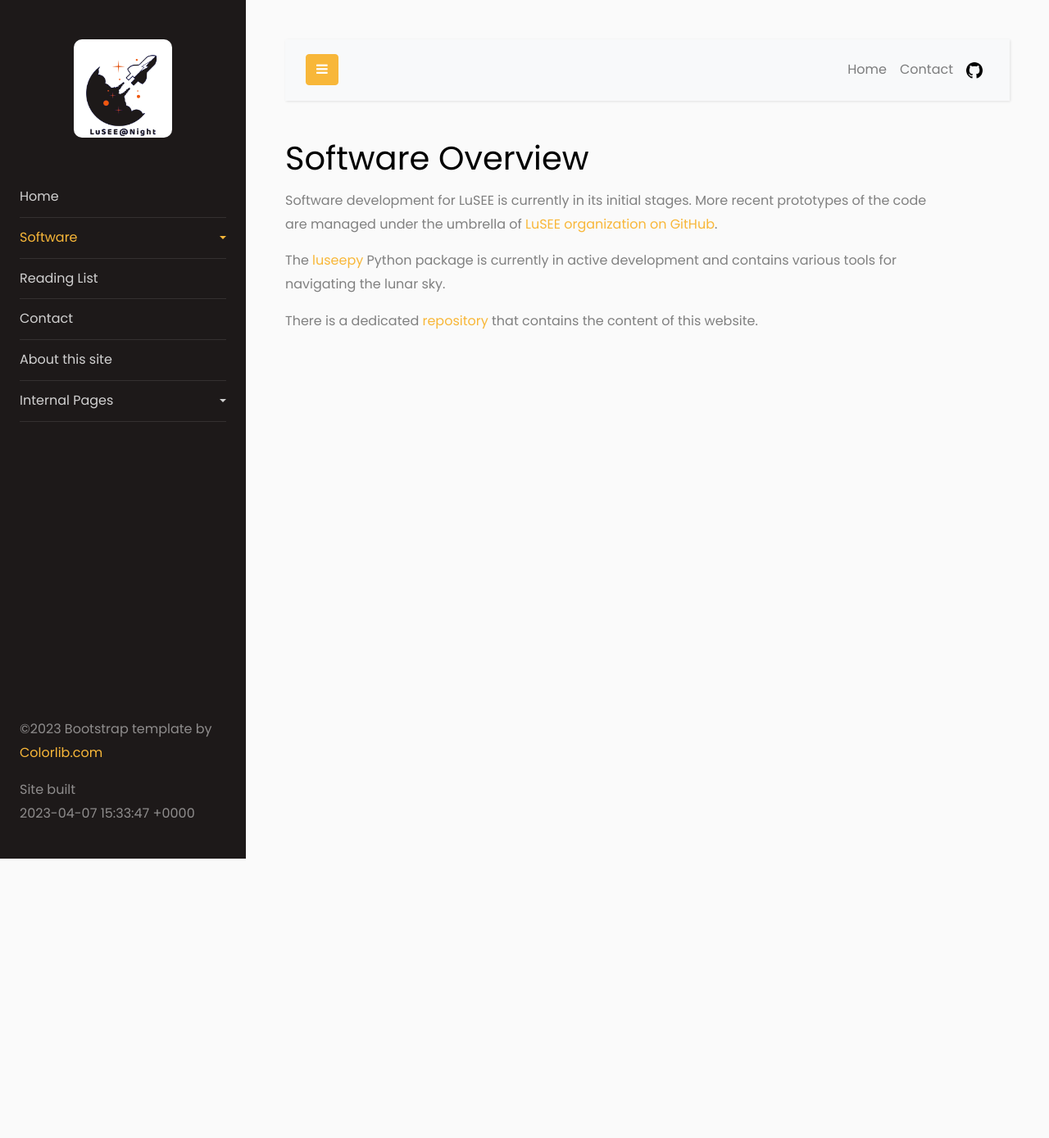
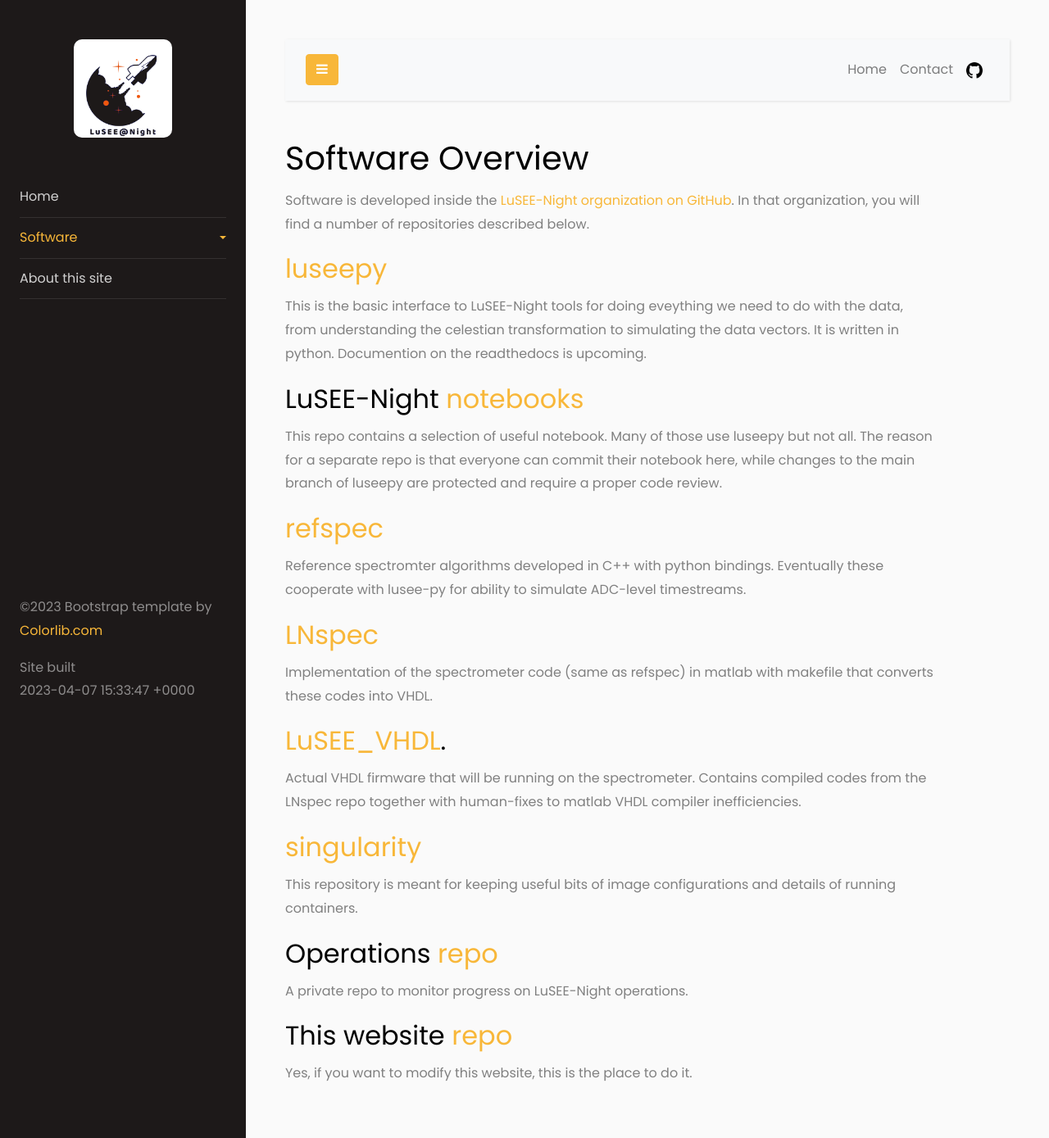
Before and after one commit to lusee-night/lusee-night.github.io, a Jekyll site: the page built from _content/software_overview.md, in a window 1280 px wide. Shown: the whole page at 82% size. Built offline with Jekyll 4.4.1, drawn with Linux system fonts in a browser that asks for light colours; before the commit the page ends 1048 px from its top, so only the background shows below that.

Commit message:
fixes, clears

```diff
--- a/_content/software_overview.md
+++ b/_content/software_overview.md
@@ -6,13 +6,40 @@ name: software_overview
 
 # Software Overview
 
-Software development for LuSEE is currently in its initial stages.
-More recent prototypes of the code are managed under the umbrella
-of [LuSEE organization on GitHub](https://github.com/lusee-night){:target="_blank"}.
+Software is developed inside the [LuSEE-Night organization on GitHub](https://github.com/lusee-night){:target="_blank"}.
+In that organization, you will find a number of repositories described below.
 
-The [luseepy](https://github.com//lusee-night/luseepy){:target="_blank"}
-Python package is currently in active development and contains various tools for navigating
-the lunar sky.
+## [luseepy](https://github.com/lusee-night/luseepy)
 
-There is a dedicated <a href="{{ site.github }}" target="_blank">repository</a>
-that contains the content of this website.
+This is the basic interface to LuSEE-Night tools for doing eveything we need to do with the data, from understanding the celestian transformation to simulating the data vectors.
+It is written in python. Documention on the readthedocs is upcoming.
+
+## LuSEE-Night [notebooks](https://github.com/lusee-night/notebooks)
+
+This repo contains a selection of useful notebook. Many of those use luseepy but not all. The reason for a separate repo is that everyone can commit their notebook here, while changes to the main branch of luseepy are protected and require a proper code review.
+
+## [refspec](https://github.com/lusee-night/luseepy)
+
+Reference spectromter algorithms developed in C++ with python bindings. Eventually these cooperate with lusee-py for ability to simulate ADC-level timestreams.
+
+## [LNspec](https://github.com/lusee-night/LNspec)
+
+Implementation of the spectrometer code (same as refspec) in matlab with makefile that converts these codes into VHDL.
+
+## [LuSEE_VHDL](https://github.com/eraguzin-bnl/LuSEE_VHDL).
+
+Actual VHDL firmware that will be running on the spectrometer. Contains compiled codes from the LNspec repo together with human-fixes to matlab VHDL compiler inefficiencies.
+
+
+## [singularity](https://github.com/lusee-night/singularity)
+
+This repository is meant for keeping useful bits of image configurations and details of running containers.
+
+
+## Operations [repo](https://github.com/lusee-night/lusee-ops)
+
+A private repo to monitor progress on LuSEE-Night operations.
+
+## This website [repo]({{ site.github }})
+
+Yes, if you want to modify this website, this is the place to do it.
--- a/_includes/sidebar.md
+++ b/_includes/sidebar.md
@@ -21,31 +21,9 @@
 	            </ul>
 	          </li>
 
-
-	          <li {% if page.name=='reading' -%}class="active"{%- endif -%}>
-              <a href="{{ '/content/reading.html' | relative_url }}">Reading List</a>
-	          </li>
-
-	          <li {% if page.name=='contact' -%}class="active"{%- endif -%}>
-              <a href="{{ '/content/contact.html' | relative_url }}">Contact</a>
-	          </li>
-
             <li {% if page.name=='about' -%}class="active"{%- endif -%}>
               <a href="{{ '/content/about.html' | relative_url }}">About this site</a>
             </li>
-
-
-	          <li {% if page.name contains 'internal' -%}class="active"{%- endif -%}>
-              <a href="#internalSubmenu" data-toggle="collapse" aria-expanded="false" class="dropdown-toggle">Internal Pages</a>
-              <ul class="collapse list-unstyled" id="internalSubmenu">
-                <li>
-                    <a href="{{ '/internal/home.html' | relative_url }}">Main</a>
-                </li>
-                <li>
-                    <a href="{{ '/internal/hardware_overview.html' | relative_url }}">Hardware Overview</a>
-                </li>
-              </ul>
-	          </li>
 
 	        </ul>
 
```
Also changed, not shown: _content/contact.md (deleted, +0 -14 lines), _content/reading.md (deleted, +0 -24 lines).
